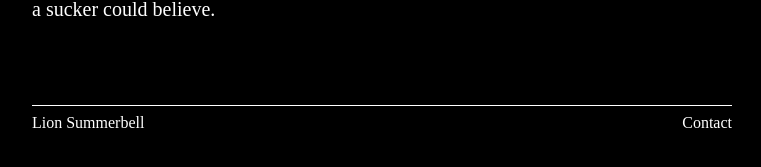
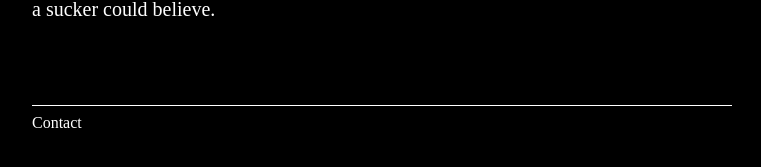
Before and after one commit to winsomeglint/winsomeglint.github.io, a Jekyll site: the page built from index.markdown, in a window 1280 px wide. Shown: the part 211-378 px from the top of the page, without its empty margins (258-1019 px from the left). Built offline with Jekyll 4.4.1, drawn with Linux system fonts in a browser that asks for light colours.

Commit message:
remove unnecessary name

```diff
--- a/index.markdown
+++ b/index.markdown
@@ -12,7 +12,6 @@ Everything he said he meant, inasmuch as he meant anything; or as much as anythi
 </div>
 
 <div class="header">
-    <div class="title">Lion Summerbell</div>
     <div class="nav"><a href="#">Contact</a></div>
 </div>
 
```
